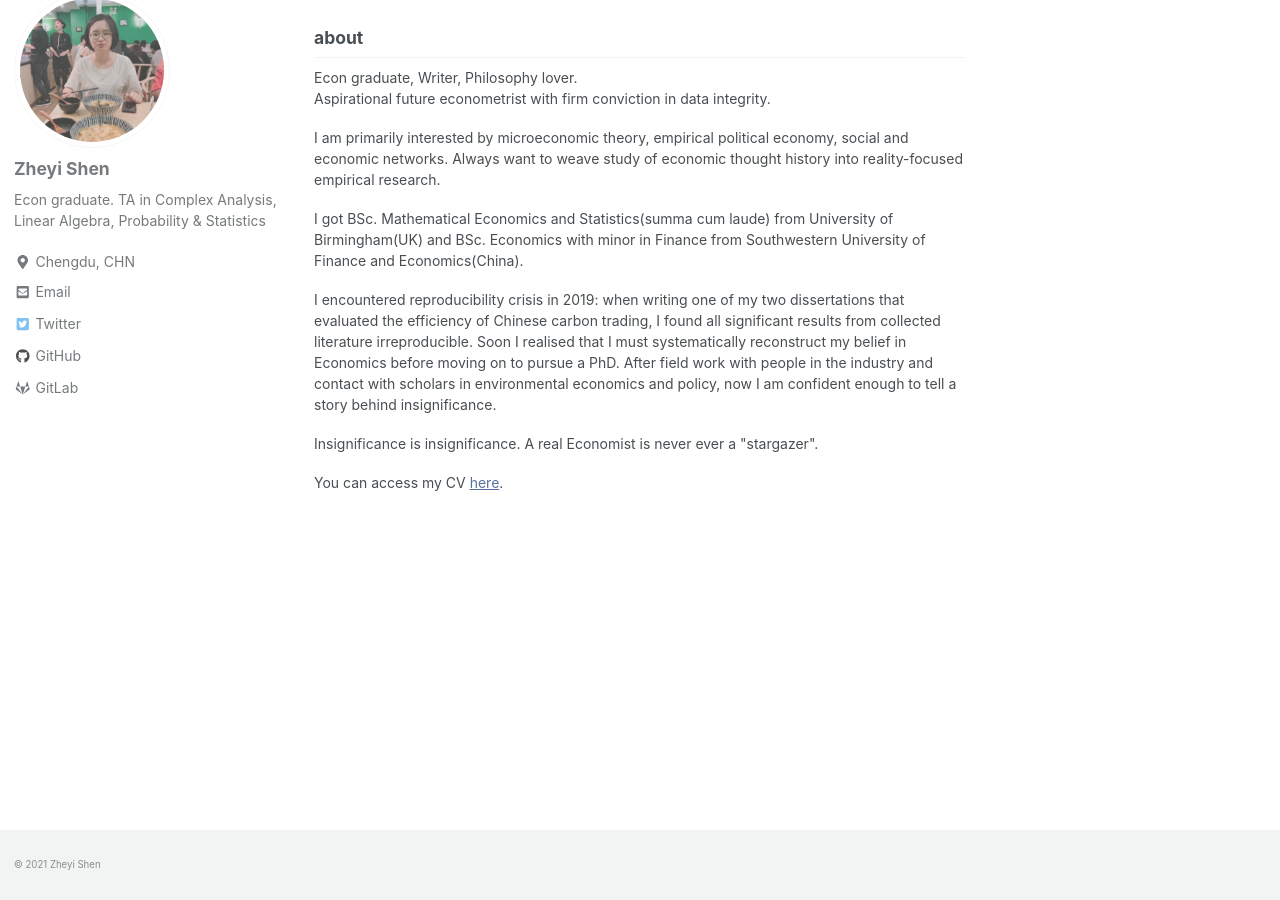
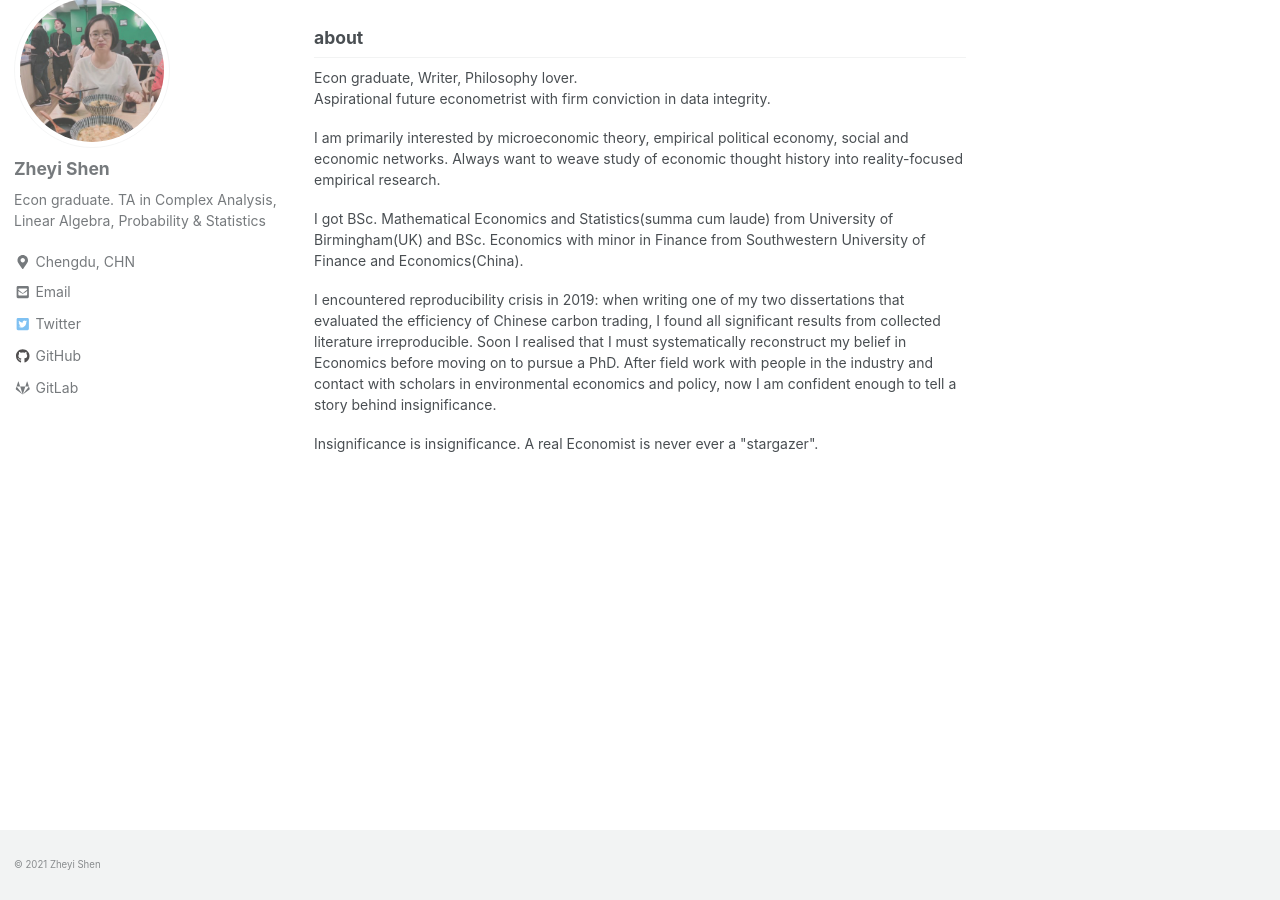
Before and after one commit to Zoey1102/Zoey1102.github.io, a Jekyll site: the page built from index.md, in a window 1280 px wide and 900 px high, scrolled down 100 px. Built offline with Jekyll 4.4.1, drawn with Linux system fonts in a browser that asks for light colours; nearby versions of some CDN libraries.

Commit message:
Update index.md

```diff
--- a/index.md
+++ b/index.md
@@ -27,5 +27,3 @@ Always want to weave study of economic thought history into reality-focused empi
 <!--
 <p> You can access my CV <a href="" target="_blank">here</a>. </p>
 -->
-
-<p> You can access my CV <a href="" target="_blank">here</a>. </p>
```
